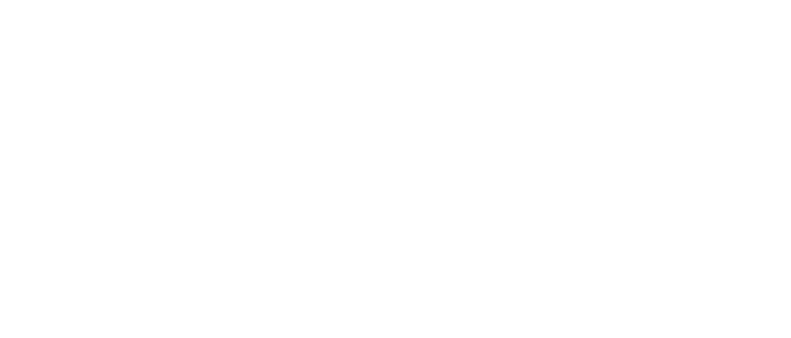
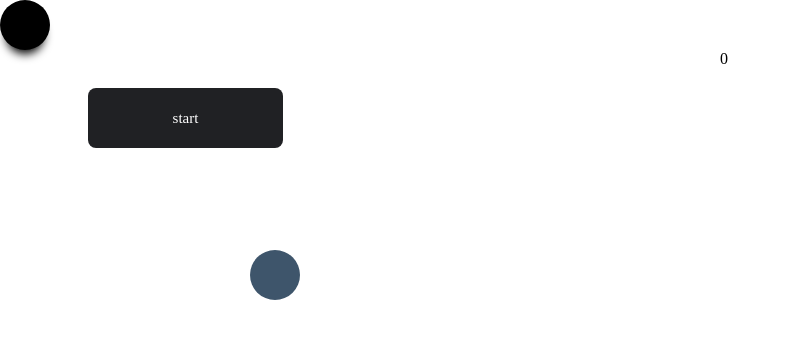
Before and after one commit to anurag060197/React-Assignment---Timed-Golf, a React app: page / in a window 1280 px wide. Shown: the top 338 px of the page, without its empty margins (0-791 px from the left). Built offline with nearby package versions, Linux system fonts and the light colour scheme.

Commit message:
commited

```diff
--- a/src/components/App.js
+++ b/src/components/App.js
@@ -1,24 +1,40 @@
 import React, { Component, useState } from "react";
 import "../styles/App.css";
-class Timer extends React.Component {
+class Timer extends Component {
   constructor(props) {
     super(props);
     this.state = { time: 0, x: 0, y: 0 };
-  }
-  componentDidMount() {
-
+    this.moveBall = this.moveBall.bind(this);
   }
 
-  componentWillUnmount() {
-
-  }
-
-
+  moveBall  (){
+    if(this.state.time === 0){
+      const clearSetInterval = setInterval(()=>{this.setState({time : this.state.time + 1})}, 1000);
+      document.addEventListener("keydown", (event)=>{
+        switch(event.keyCode){
+          case 37: this.setState({x : this.state.x - 5,});
+            break;
+          case 38: this.setState({y : this.state.y - 5,});
+            break;
+          case 39: this.setState({x : this.state.x + 5,});
+            break;
+          case 40: this.setState({y : this.state.y + 5,});
+            break;
+        }
+        if(this.state.x === 250 && this.state.y === 250)
+          clearInterval(clearSetInterval);
+      });
+    }
+  };
 
   render() {
     return (
- <>
-</>
+      <>
+        <div className="ball" style={{left : this.state.x, top : this.state.y}}></div>
+        <div className="heading-timer">{this.state.time}</div>
+        <button className="start" onClick={this.moveBall}>start</button>
+        <div className="hole"></div>
+      </>
     );
   }
 }
--- a/src/styles/App.css
+++ b/src/styles/App.css
@@ -6,7 +6,7 @@
 
 @import url("https://fonts.googleapis.com/css2?family=Fredoka+One&family=Roboto:ital,wght@1,100&display=swap");
 
-.ballProvider {
+.start {
   font-family: "Fredoka One", cursive;
   background-color: #202124;
   color: white;
@@ -14,8 +14,9 @@
   font-size: 15px;
   border-radius: 8px;
   border: none;
+  cursor: pointer;
   width: 195px;
-  margin: 15px;
+  margin: 5rem;
   height: 60px;
 
 }
```
